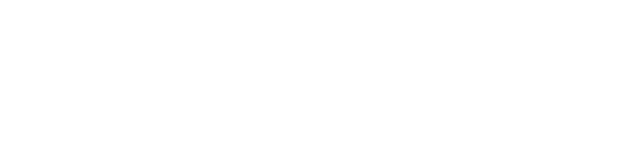
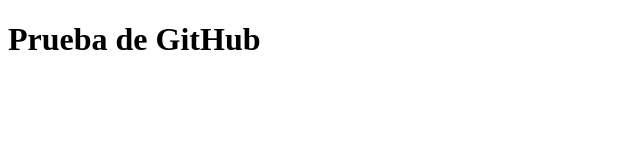
Before and after one commit to Iferdez/cursocoder, a plain HTML site: page index.html in a window 1280 px wide. Shown: the whole page, without its empty margins (0-640 px from the left). Drawn offline with Linux system fonts and the light colour scheme.

Commit message:
agregue info

```diff
--- a/index.html
+++ b/index.html
@@ -7,6 +7,6 @@
     <link rel="stylesheet" href="./css/main.css">
 </head>
 <body>
-
+    <h1>Prueba de GitHub</h1>
 </body>
 </html>
```
